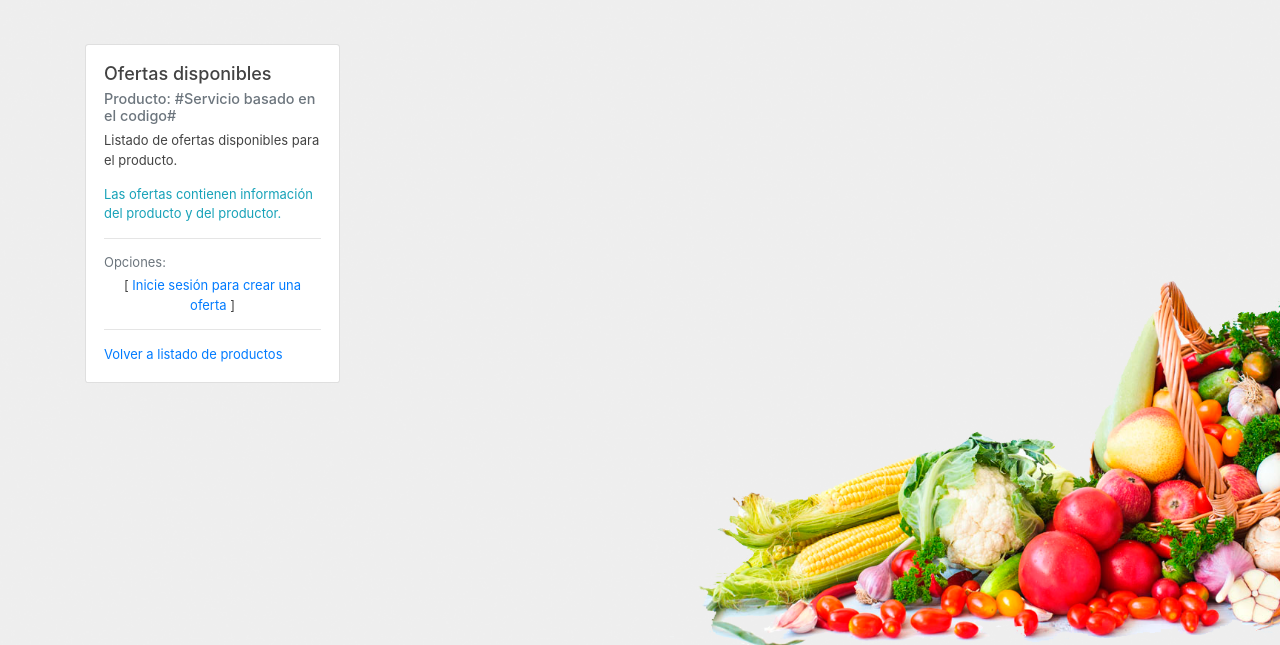
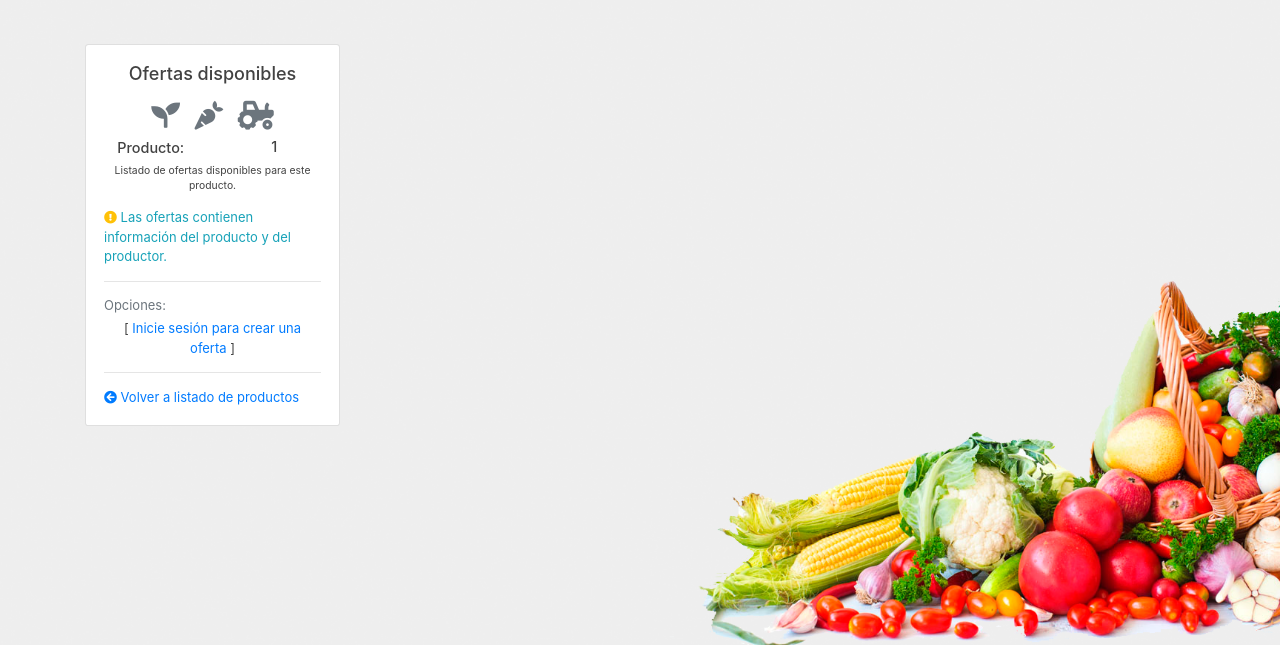
Before and after one commit to AbdielP/Mercado-DS7, a PHP site: page /ofertas.php?codigo=1 in a window 1280 px wide. Shown: the part 73-718 px from the top of the page. Run offline with PHP 8.4, Linux system fonts and the light colour scheme; data that the repository does not hold is empty.

Commit message:
Se mejora presentación de ofertas. pendiente crear clases css por producto para cambiar aspecto e imagen según producto listado

```diff
--- a/ofertas.php
+++ b/ofertas.php
@@ -49,10 +49,23 @@
       <div class="col-md-3">
         <div class="card">
           <div class="card-body">
-            <h5 class="card-title">Ofertas disponibles</h5>
-            <h6 class="card-subtitle mb-2 text-muted">Producto: #Servicio basado en el codigo#</h6>
-            <p class="card-text">Listado de ofertas disponibles para el producto.</p>
-            <p class="card-text text-info">Las ofertas contienen información del producto y del productor.</p>
+            <h5 class="card-title text-center">Ofertas disponibles</h5>
+            <div class="row d-flex align-items-center justify-content-center">
+              <i class="fas fa-seedling h2 m-2 text-secondary"></i><i class="fas fa-carrot h2 m-2 text-secondary"></i><i class="fas fa-tractor h2 m-2 text-secondary"></i>
+            </div>
+            <div class="row">
+              <div class="col-md-6 d-flex align-items-center justify-content-center">
+                <h6 class='card-subtitle'>Producto: </h6>
+              </div>
+              <div class="col-md-6 d-flex align-items-center justify-content-center">
+                <?php
+                  $codigo = $_GET['codigo'];
+                  print "<h6 class='text-uppercase'>".$codigo."</h6>";
+                ?>
+              </div>
+            </div>
+            <p class="card-text text-center small">Listado de ofertas disponibles para este producto.</p>
+            <p class="card-text text-info"><i class="fas fa-exclamation-circle text-warning"></i> Las ofertas contienen información del producto y del productor.</p>
             <hr>
             <div class='mb-1 text-muted'>Opciones: </div>
             <?php
@@ -65,18 +78,21 @@
             ?>
 
             <hr>
-            <a href="index.php" class="card-link">Volver a listado de productos</a>
+            <a href="index.php" class="card-link"><i class="fas fa-arrow-circle-left"></i> Volver a listado de productos</a>
             <!-- <a href="#" class="card-link">Another link</a> -->
           </div>
         </div>
       </div>
 
       <div class="col-md-9">
-        <div class="card-group">
-          <?php
-            require_once("php/ofertas.php");
-          ?>
+        <div class="row">
+          <div class="col-md-12">
+            <?php
+              require_once("php/ofertas.php");
+            ?>
+          </div>
         </div>
+
       </div>
     </div>
 
--- a/php/ofertas.php
+++ b/php/ofertas.php
@@ -5,24 +5,36 @@
     $ofertas = $obj_ofertas->get_ofertas_codigo($codigo);
     foreach ($ofertas as $key => $oferta) {
 
-        print   "<div class='card flex-md-row mb-4 box-shadow h-md-250 border-light'>";
+        print   "<div class='card flex-md-row mb-1 box-shadow h-md-250 border-light'>";
+        print     "<img class='card-img-left mt-4 d-none d-md-block' src='./assets/img/papa2.png' height='100' alt='Card image cap'>";
         print     "<div class='card-body d-flex flex-column align-items-start'>";
         print       "<strong class='d-inline-block mb-2 text-primary text-uppercase'>".$oferta['codpr']."</strong>";
         print       "<h3 class='mb-0'>";
         print         "<h4 class='text-dark'>".$oferta['prod']."</h4>";
         print       "</h3>";
-        print       "<div class='mb-1 text-muted'>#CREATED AT AQUÍ#</div>";
+        print       "<div class='mb-1 text-muted'>Fecha publicación: ".$oferta['createdAt']."</div>";
         print      " <p class='card-text mb-auto pb-2'>".$oferta['info']."</p>";
         print       "<h6 class='card-subtitle mt-1 text-success'>".$oferta['precio']."$ (USD) Precio por libra.</h6>";
         print     "</div>";
-        // print     "<img class='card-img-right flex-auto d-none d-md-block' src='./assets/img/logo.png' height='100' alt='Card image cap'>";
+        print     "<div class='card-body card-productor'>";
+        print        "<h4 class='d-flex justify-content-between align-items-center mb-3'>";
+        print           "<span class='text-muted'>Precio</span>";
+        print           "<span class='badge badge-primary badge-pill'>$".$oferta['precio']."</span>";
+        print         "</h4>";
+        print         "<ul class='list-group mb-3'>";
+        print            "<li class='list-group-item d-flex justify-content-between lh-condensed'>";
+        print            "<div>";
+        print               "<h6 class='my-0 text-info text-capitalize'>".$oferta['nombre']." ".$oferta['apellido']."</h6>";
+        print               "<small class='text-muted'>".$oferta['corel']."</small>";
+        print           "</div>";
+        print           "<span class='text-primary h6'>$".$oferta['precio']."</span>";
+        print           "</li>";
+        print         "</ul>";
+        print         "<div class='d-flex justify-content-around'>";
+        print           "<button type='button' class='btn btn-primary btn-sm'><i class='fas fa-shopping-basket'></i> Ver oferta</button>";
+        print           "<button type='button' class='btn btn-success btn-sm'><i class='fas fa-id-card-alt'></i> Ver datos del productor</button>";
+        print         "</div>";
 
-        print     "<div class='card-body d-flex flex-column align-items-start card-productor'>";
-        print       "<strong class='d-inline-block mb-2 text-muted'>Información del productor</strong>";
-        print       "<div class='mb-1 text-muted'>Nombre: </div>";
-        print       "<p class='card-text mb-auto text-capitalize'>".$oferta['nombre']. $oferta['apellido']."</p>";
-        print       "<a href=".$oferta['idprtor']." class='card-link'>Ver información de productor</a>";
-        print     "</div>";
         print    "</div>";
         print   "</div>";
     }
```
